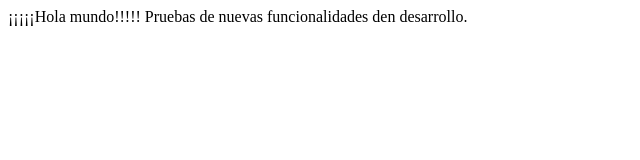
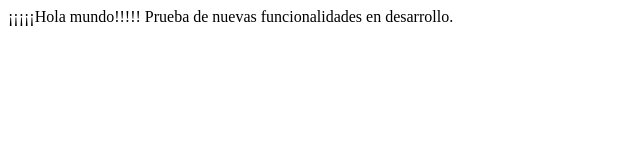
Before and after one commit to dcharro/prueba, a plain HTML site: page index.html in a window 1280 px wide. Shown: the full height of the page, 0-640 px from the left. Drawn offline with Linux system fonts and the light colour scheme.

Commit message:
Update index.html

```diff
--- a/index.html
+++ b/index.html
@@ -3,6 +3,6 @@
 </head>
 <body>
 &iexcl;&iexcl;&iexcl;&iexcl;&iexcl;Hola mundo!!!!!
-  Pruebas de nuevas funcionalidades den desarrollo.
+  Prueba de nuevas funcionalidades en desarrollo.
 </body>
 </html>
```
